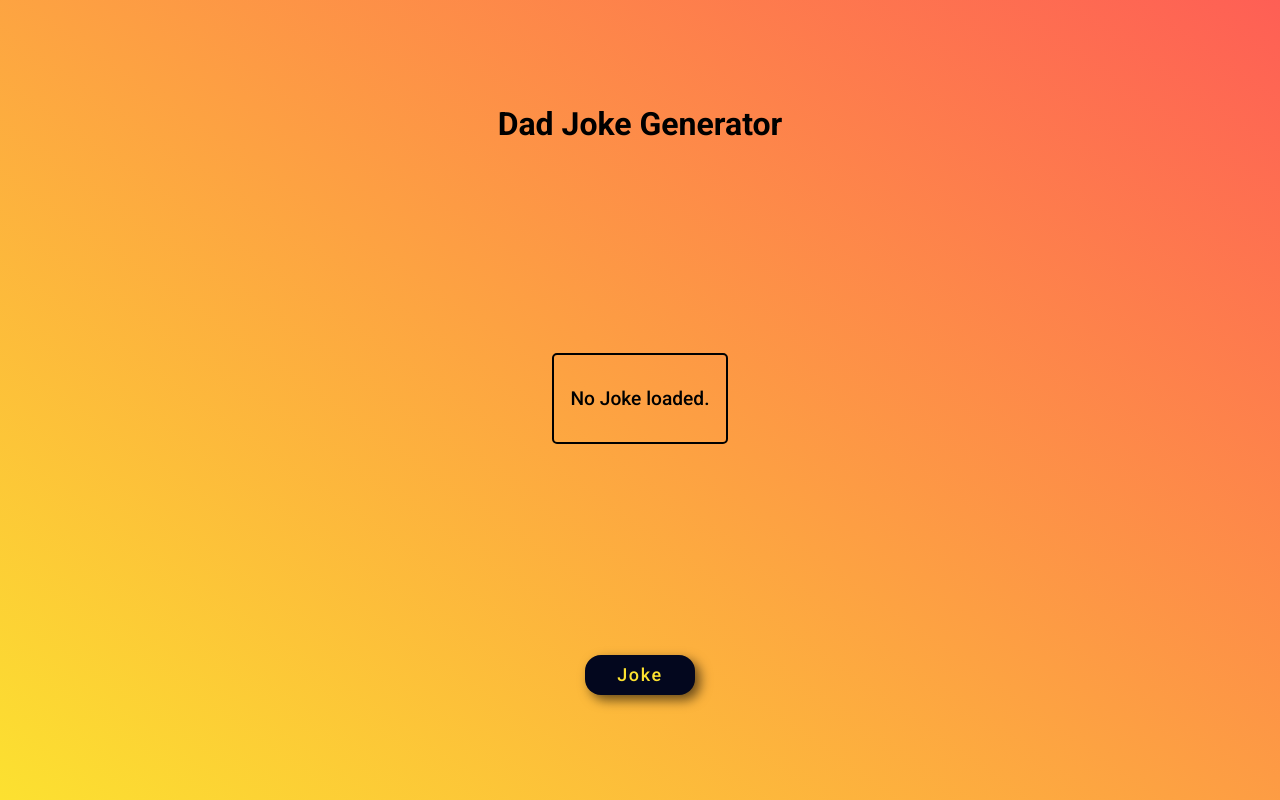
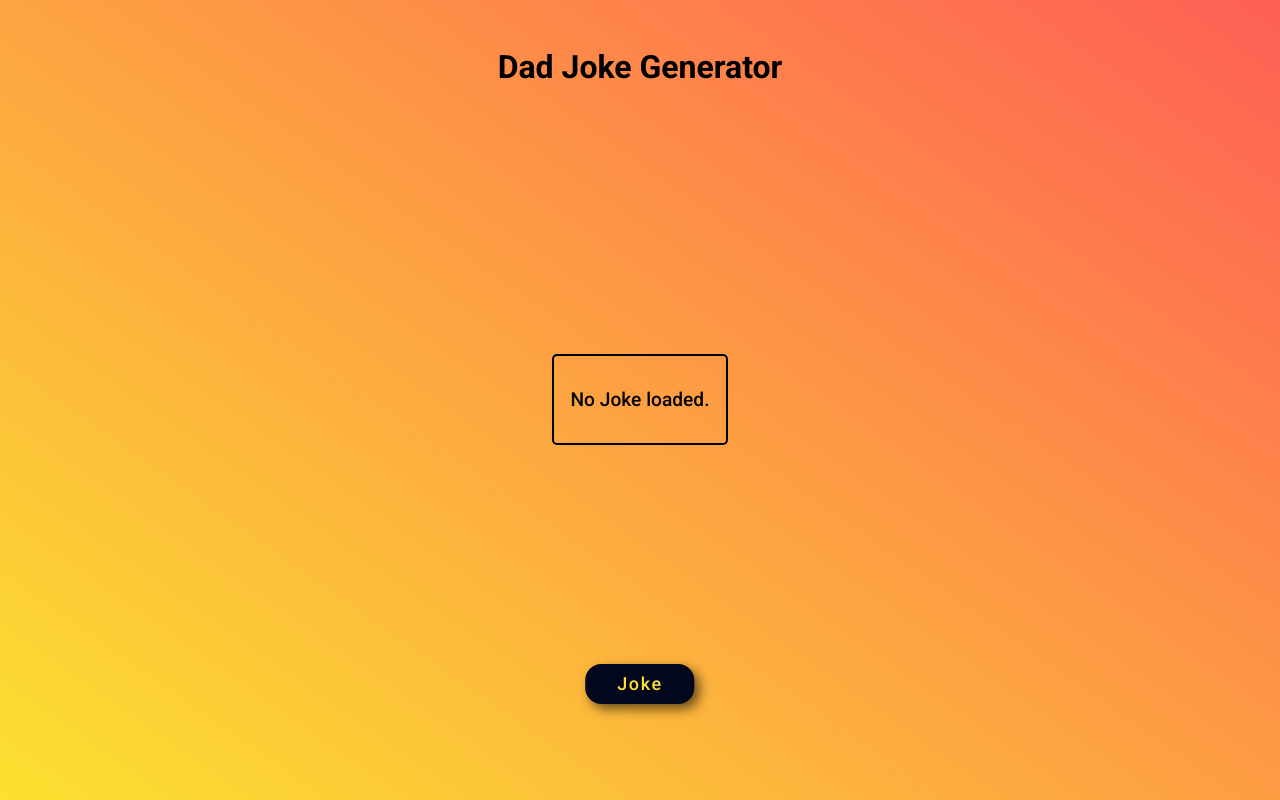
Before and after one commit to keenan137/Dad-Jokes, a plain HTML site: page index.html in a window 1280 px wide. Drawn offline with nearby package versions, Linux system fonts and the light colour scheme.

Commit message:
fix the header and button in position

```diff
--- a/stylesheet.css
+++ b/stylesheet.css
@@ -22,6 +22,14 @@ body{
 }
 
 .item h1{
+    min-width: 100%;
+    text-align: center;
+    position: fixed;
+    top: 3rem;
+    margin-left: auto;
+    margin-right: auto;
+    transform: translateX(-50%);
+    font-size: 2rem;
     font-weight: 700;
 }
 
@@ -34,6 +42,12 @@ body{
 }
 
 button{
+    position: fixed;
+    bottom: 6rem;
+    margin-left: auto;
+    margin-right: auto;
+    transform: translateX(-50%);
+
     font-weight: 500;
     font-size: large;
     border: 0;
```
